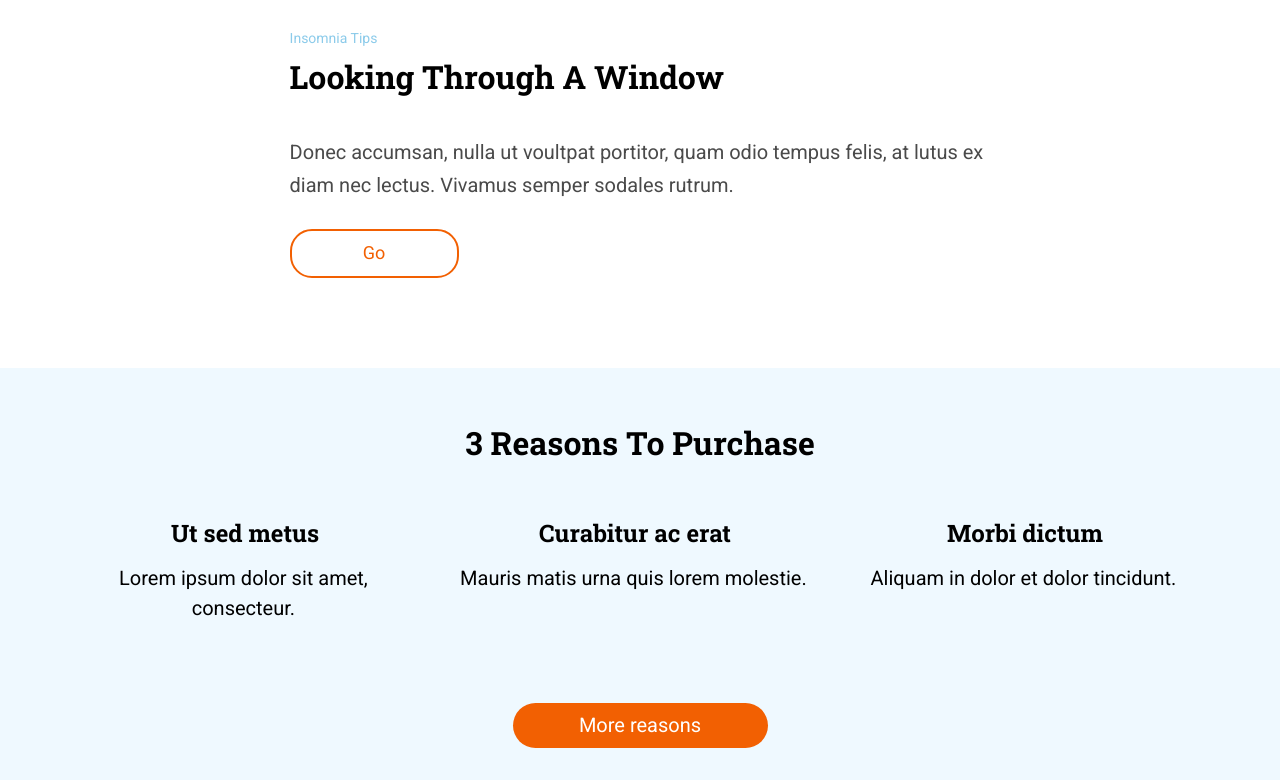
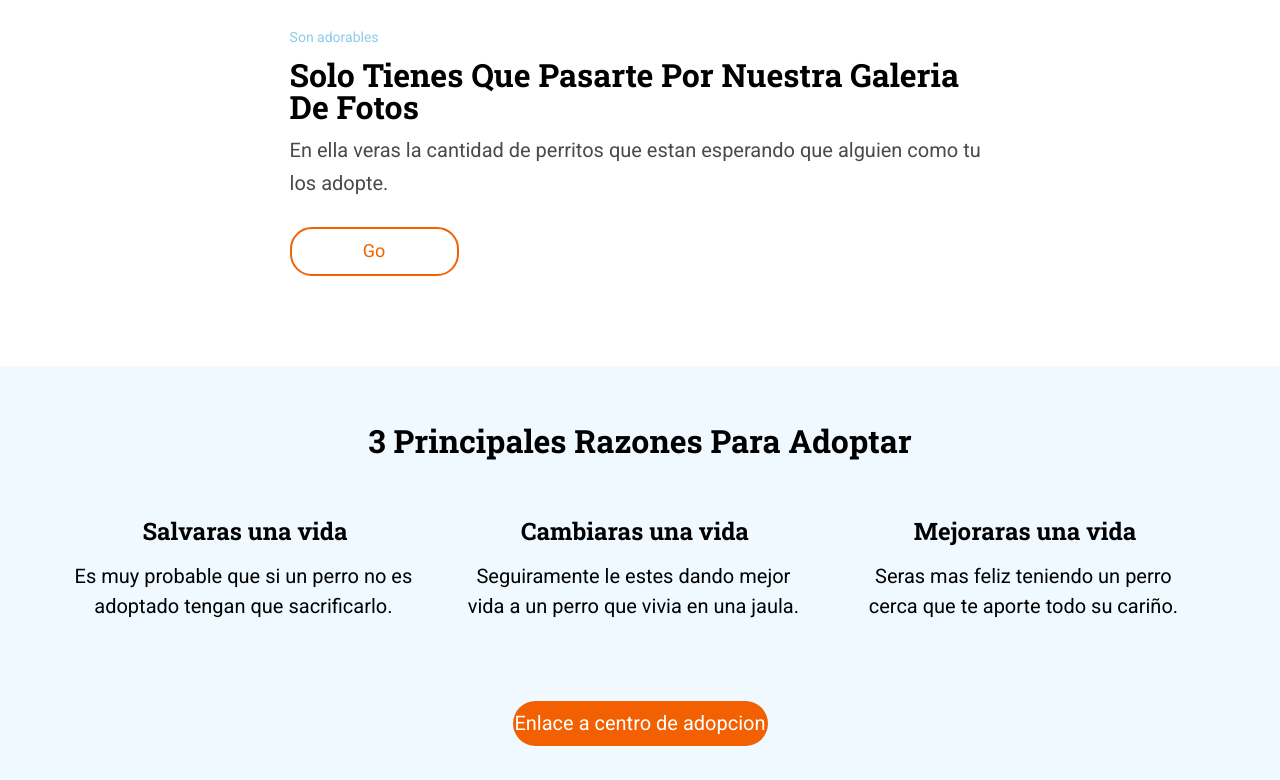
Before and after one commit to Bella-forOf/Adopta_un_perrito, a website: page docs/index.html in a window 1280 px wide. Shown: the part 820-1600 px from the top of the page. Drawn offline with Linux system fonts and the light colour scheme.

Commit message:
run docs

```diff
--- a/docs/index.html
+++ b/docs/index.html
@@ -11,7 +11,7 @@
   <link href="https://fonts.googleapis.com/css2?family=Roboto&family=Roboto+Slab:wght@700&display=swap"
     rel="stylesheet">
   <link rel="stylesheet" href="./assets/css/main.css" />
-  <title>Evaluacion final Bella</title>
+  <title>Web perritos</title>
 </head>
 
 <body class="body">
@@ -20,42 +20,43 @@
           <a title="Menu" href="https://adalab.es/"><img class="header__menu" src="./assets/images/ico-menu.svg"
                   alt="Menu icono"></a>
       </nav>
-      <h1 class="header__h1">Anonymous Proxy</h1>
-      <p class="header__text">In hac habitasse platea dictumst.</p>
+      <h1 class="header__h1">Adopta un Perrito</h1>
+      <p class="header__text">Adopta, no compres. Ellos lo agradeceran.</p>
       <a title="Reasons" class="header__link" href=./index.html#reasons> <img src="./assets/images/ico-scroll-down.svg "
               alt="menu icono">
       </a>
   </header>
   <main class="main">
       <section class="sec__insomnia">
-          <small class="sec__insomnia__small">Insomnia Tips</small>
-          <h2 class="sec__insomnia__h2">Looking through a window</h2>
-          <p class="sec__insomnia__text"> Donec accumsan, nulla ut voultpat portitor, quam odio tempus felis, at
-              lutus ex diam nec lectus. Vivamus semper sodales rutrum.
+          <h5 class="sec__insomnia__small">Son adorables</h5>
+          <h2 class="sec__insomnia__h2">Solo tienes que pasarte por nuestra galeria de fotos</h2>
+          <p class="sec__insomnia__text">En ella veras la cantidad de perritos que estan esperando que alguien como tu los
+              adopte.
 
           </p>
           <a class="sec__insomnia__go" href="https://adalab.es" title="go">Go</a>
       </section>
       <section class="sec__reasons">
-          <h3 id="reasons" class="sec__reasons__tittle3"> 3 Reasons to purchase</h3>
+          <h3 id="reasons" class="sec__reasons__tittle3"> 3 Principales razones para adoptar</h3>
           <div class="reasons_article">
               <article class="article">
-                  <h4 class="tittle4">Ut sed metus</h4>
-                  <p class="article__text">Lorem ipsum dolor sit amet, consecteur.</p>
+                  <h4 class="tittle4">Salvaras una vida</h4>
+                  <p class="article__text">Es muy probable que si un perro no es adoptado tengan que sacrificarlo.</p>
               </article>
               <article class="article">
-                  <h4 class="tittle4">Curabitur ac erat</h4>
-                  <p class="article__text">Mauris matis urna quis lorem molestie.</p>
+                  <h4 class="tittle4">Cambiaras una vida</h4>
+                  <p class="article__text">Seguiramente le estes dando mejor vida a un perro que vivia en una jaula.</p>
               </article>
               <article class="article">
-                  <h4 class="tittle4">Morbi dictum</h4>
-                  <p class="article__text">Aliquam in dolor et dolor tincidunt.</p>
+                  <h4 class="tittle4">Mejoraras una vida</h4>
+                  <p class="article__text">Seras mas feliz teniendo un perro cerca que te aporte todo su cariño.</p>
               </article>
           </div>
 
 
-          <div class="div__more"><a class="more_reasons" href="https://adalab.es" title="More reasons">More
-                  reasons</a></div>
+          <div class="div__more"><a class="more_reasons" href="https://adalab.es" title="More reasons">Enlace a
+                  centro de adopcion</a>
+          </div>
 
       </section>
   </main>
```
Also changed, not shown: docs/assets/css/main.css, 1 other file.
